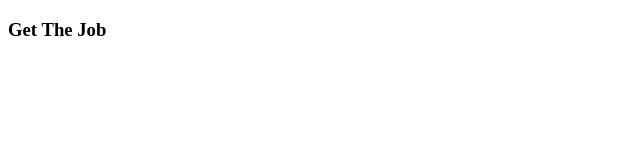
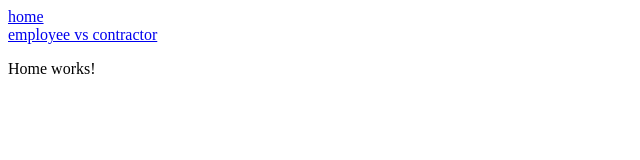
Before and after one commit to movadee/getthejob, a plain HTML site: page index.html in a window 1280 px wide. Shown: the whole page, without its empty margins (0-640 px from the left). Drawn offline with Linux system fonts and the light colour scheme.

Commit message:
added routing functionality and pages

```diff
--- a/app.js
+++ b/app.js
@@ -1 +1,38 @@
-console.log("i am a message inside app.js file!");
+"use strict";
+
+import Home from "./pages/home.js";
+import EmployeeVsContractor from "./pages/employee-vs-contractor.js";
+
+import Navbar from "./components/navbar.js";
+
+// List of supported routes
+const routes = {
+  "/": Home,
+  "/employee-vs-contractor": EmployeeVsContractor
+};
+
+// The router code. Takes a URL, checks against the list of supported routes
+// and then renders the corresponding content page
+const router = async () => {
+  // Lazy load view element:
+  const navbar = null || document.getElementById("navbar");
+  const content = null || document.getElementById("container");
+
+  // Render the navbar of the page
+  navbar.innerHTML = await Navbar.render();
+  await Navbar.after_render();
+
+  let parsedURL = location.hash.slice(1).toLowerCase() || "/";
+
+  // Get the page from our hash of supported routes.
+  // If the parsed URL is not in our list of supported routes, send user to a home page instead
+  let page = routes[parsedURL] ? routes[parsedURL] : Home;
+  content.innerHTML = await page.render();
+  await page.after_render();
+};
+
+// Listen on hash change:
+window.addEventListener("hashchange", router);
+
+// Listen on page load:
+window.addEventListener("load", router);
--- /dev/null
+++ b/components/navbar.js
@@ -0,0 +1,12 @@
+let Navbar = {
+  render: async () => {
+    let view = /*html*/ `
+          <a href="/#/">home</a> <br>
+          <a href="/#/employee-vs-contractor">employee vs contractor</a>
+          `;
+    return view;
+  },
+  after_render: async () => {}
+};
+
+export default Navbar;
--- a/index.html
+++ b/index.html
@@ -8,6 +8,7 @@
   </head>
 
   <body>
-    <h3>Get The Job</h3>
+    <div id="navbar"></div>
+    <div id="container">Loading...</div>
   </body>
 </html>
--- /dev/null
+++ b/pages/employee-vs-contractor.js
@@ -0,0 +1,11 @@
+let EmployeeVsContractor = {
+  render: async () => {
+    let view = /*html*/ `
+            <p>Employee vs Contractor works!</p>
+            `;
+    return view;
+  },
+  after_render: async () => {}
+};
+
+export default EmployeeVsContractor;
--- /dev/null
+++ b/pages/home.js
@@ -0,0 +1,11 @@
+let Home = {
+  render: async () => {
+    let view = /*html*/ `
+            <p>Home works!</p>
+            `;
+    return view;
+  },
+  after_render: async () => {}
+};
+
+export default Home;
```
Also changed, not shown: 1 other file.
